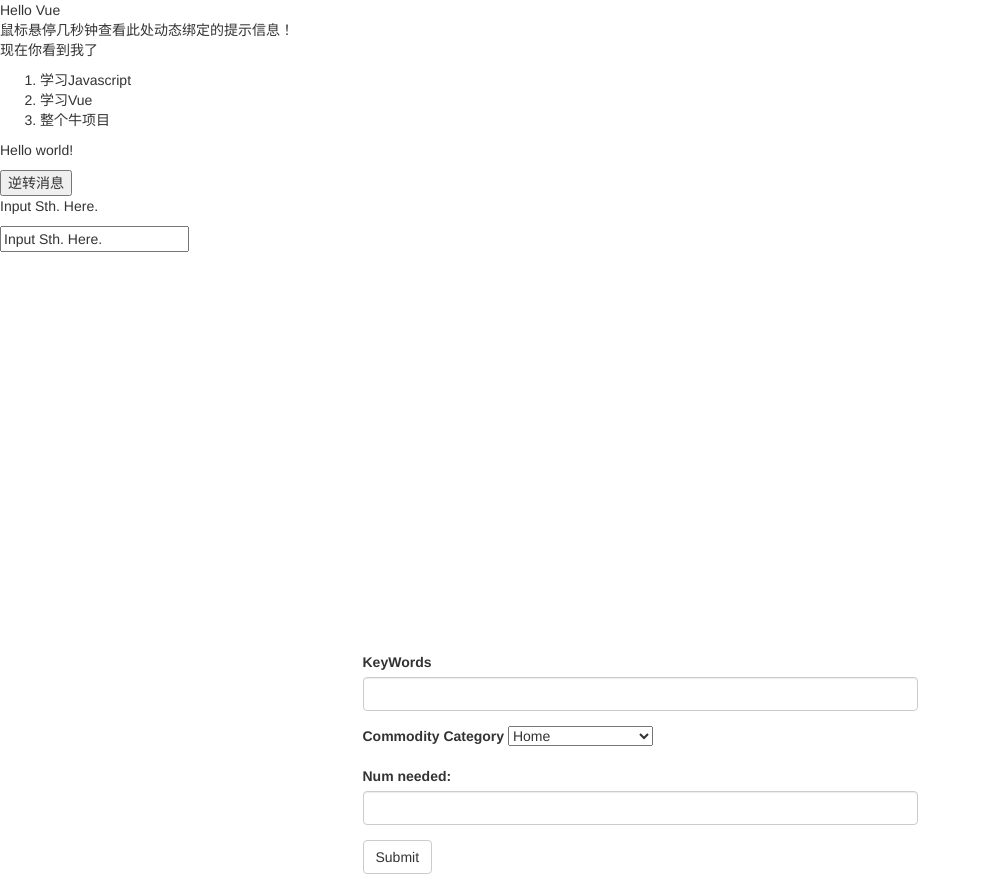
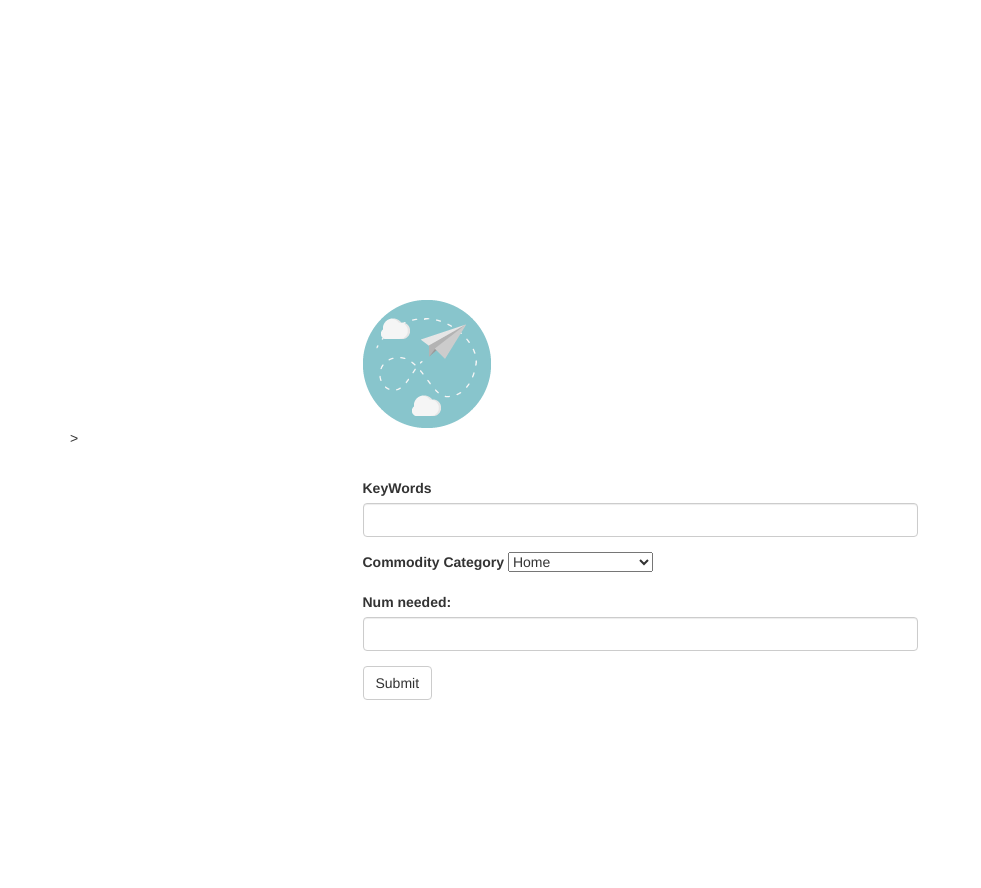
Before and after one commit to ZheYuuu/Commodity-Comment-crawler-with-analysis, a Django app: page /main/ in a window 1280 px wide. Shown: the whole page, without its empty margins (0-981 px from the left). After the commit the page ends 700 px from the top, so only its background shows below. Run offline with Django 3.2, Linux system fonts and the light colour scheme; some libraries are stand-ins or nearby versions.

Commit message:
美化搜索页面

```diff
--- a/main/templates/main/index.html
+++ b/main/templates/main/index.html
@@ -12,89 +12,89 @@
 
 
 <body>
-<div id="test">
-    <div id="app">
-    ${message}
-</div>
-    <div id="app-2">
-      <span v-bind:title="message">
-        鼠标悬停几秒钟查看此处动态绑定的提示信息！
-      </span>
-    </div>
-    <div id="app-3">
-      <p v-if="seen">现在你看到我了</p>
-    </div>
-    <div id="app-4">
-        <ol>
-            <li v-for="todo in todos">
-                ${ todo.text }
-            </li>
-        </ol>
-    </div>
-    <div id="app-5">
-        <p>${message}</p>
-        <button v-on:click="reverseMessage">逆转消息</button>
-    </div>
-    <div id="app-6">
-        <p>${message}</p>
-        <input v-model="message">
-    </div>
-    <script type="text/javascript">
-        <!--绑定vue至html对象，更新message，但这个不行-->
-        var vm = new Vue({
-            delimiters: ['${', '}'],
-            el: "#app",
-            data: {
-                message:"Hello Vue",
-            }
-        });
-        <!-- v-bind:title= xxx 修改title，可行-->
-        var app2 = new Vue({
-          el: '#app-2',
-          data: {
-            message: '页面加载于 ' + new Date().toLocaleString()
-          }
-        });
-        <!-- v-if 修改condition判断 -->
-        var app3 = new Vue({
-          el: '#app-3',
-          data:{
-            seen : true
-          }
-        });
-        <!-- v-for 循环 -->
-        var app4 = new Vue({
-          delimiters:["${","}"],
-          el: '#app-4',
-          data:{
-            todos:[
-              {text: "学习Javascript"},
-              {text: "学习Vue"},
-              {text: "整个牛项目"}
-            ]
-          }
-        });
-        var app5 = new Vue({
-          delimiters:["${","}"],
-          el: '#app-5',
-          data:{
-            message: "Hello world!"
-          },
-          methods:{
-            reverseMessage:function(){
-              this.message = this.message.split('').reverse().join('')
-            }
-          }
-        });
-        var app6 = new Vue({
-          delimiters:["${","}"],
-          el: '#app-6',
-          data: {
-            message: "Input Sth. Here."
-          }
-        })
-    </script>
-</div>
+<!--<div id="test">-->
+    <!--<div id="app">-->
+    <!--${message}-->
+<!--</div>-->
+    <!--<div id="app-2">-->
+      <!--<span v-bind:title="message">-->
+        <!--鼠标悬停几秒钟查看此处动态绑定的提示信息！-->
+      <!--</span>-->
+    <!--</div>-->
+    <!--<div id="app-3">-->
+      <!--<p v-if="seen">现在你看到我了</p>-->
+    <!--</div>-->
+    <!--<div id="app-4">-->
+        <!--<ol>-->
+            <!--<li v-for=" in todos">-->
+                <!--${ .text }-->
+            <!--</li>-->
+        <!--</ol>-->
+    <!--</div>-->
+    <!--<div id="app-5">-->
+        <!--<p>${message}</p>-->
+        <!--<button v-on:click="reverseMessage">逆转消息</button>-->
+    <!--</div>-->
+    <!--<div id="app-6">-->
+        <!--<p>${message}</p>-->
+        <!--<input v-model="message">-->
+    <!--</div>-->
+    <!--<script type="text/javascript">-->
+        <!--&lt;!&ndash;绑定vue至html对象，更新message，但这个不行&ndash;&gt;-->
+        <!--var vm = new Vue({-->
+            <!--delimiters: ['${', '}'],-->
+            <!--el: "#app",-->
+            <!--data: {-->
+                <!--message:"Hello Vue",-->
+            <!--}-->
+        <!--});-->
+        <!--&lt;!&ndash; v-bind:title= xxx 修改title，可行&ndash;&gt;-->
+        <!--var app2 = new Vue({-->
+          <!--el: '#app-2',-->
+          <!--data: {-->
+            <!--message: '页面加载于 ' + new Date().toLocaleString()-->
+          <!--}-->
+        <!--});-->
+        <!--&lt;!&ndash; v-if 修改condition判断 &ndash;&gt;-->
+        <!--var app3 = new Vue({-->
+          <!--el: '#app-3',-->
+          <!--data:{-->
+            <!--seen : true-->
+          <!--}-->
+        <!--});-->
+        <!--&lt;!&ndash; v-for 循环 &ndash;&gt;-->
+        <!--var app4 = new Vue({-->
+          <!--delimiters:["${","}"],-->
+          <!--el: '#app-4',-->
+          <!--data:{-->
+            <!--todos:[-->
+              <!--{text: "学习Javascript"},-->
+              <!--{text: "学习Vue"},-->
+              <!--{text: "整个牛项目"}-->
+            <!--]-->
+          <!--}-->
+        <!--});-->
+        <!--var app5 = new Vue({-->
+          <!--delimiters:["${","}"],-->
+          <!--el: '#app-5',-->
+          <!--data:{-->
+            <!--message: "Hello world!"-->
+          <!--},-->
+          <!--methods:{-->
+            <!--reverseMessage:function(){-->
+              <!--this.message = this.message.split('').reverse().join('')-->
+            <!--}-->
+          <!--}-->
+        <!--});-->
+        <!--var app6 = new Vue({-->
+          <!--delimiters:["${","}"],-->
+          <!--el: '#app-6',-->
+          <!--data: {-->
+            <!--message: "Input Sth. Here."-->
+          <!--}-->
+        <!--})-->
+    <!--</script>-->
+<!--</div>-->
 
 
 
@@ -180,7 +180,12 @@
 <!--</script>-->
 
 <div class="container">
-    <div class="row" style="margin-top:400px">
+    <div class="row" style="margin-top:300px">
+        <div class="col-md-3"></div>
+        <div class="col-md-6"><img src="{%static 'main/searchImg.png'%}"></div>
+        <div class="col-md-3"></div>
+    </div>>
+    <div class="row" style="margin-top:30px">
         <div class="col-md-3"></div>
         <div class="col-md-6">
             <form  action="{%url 'main:getCommodityInfo'%}" method="POST">
```
Also changed, not shown: main/static/main/searchImg.png (added).
